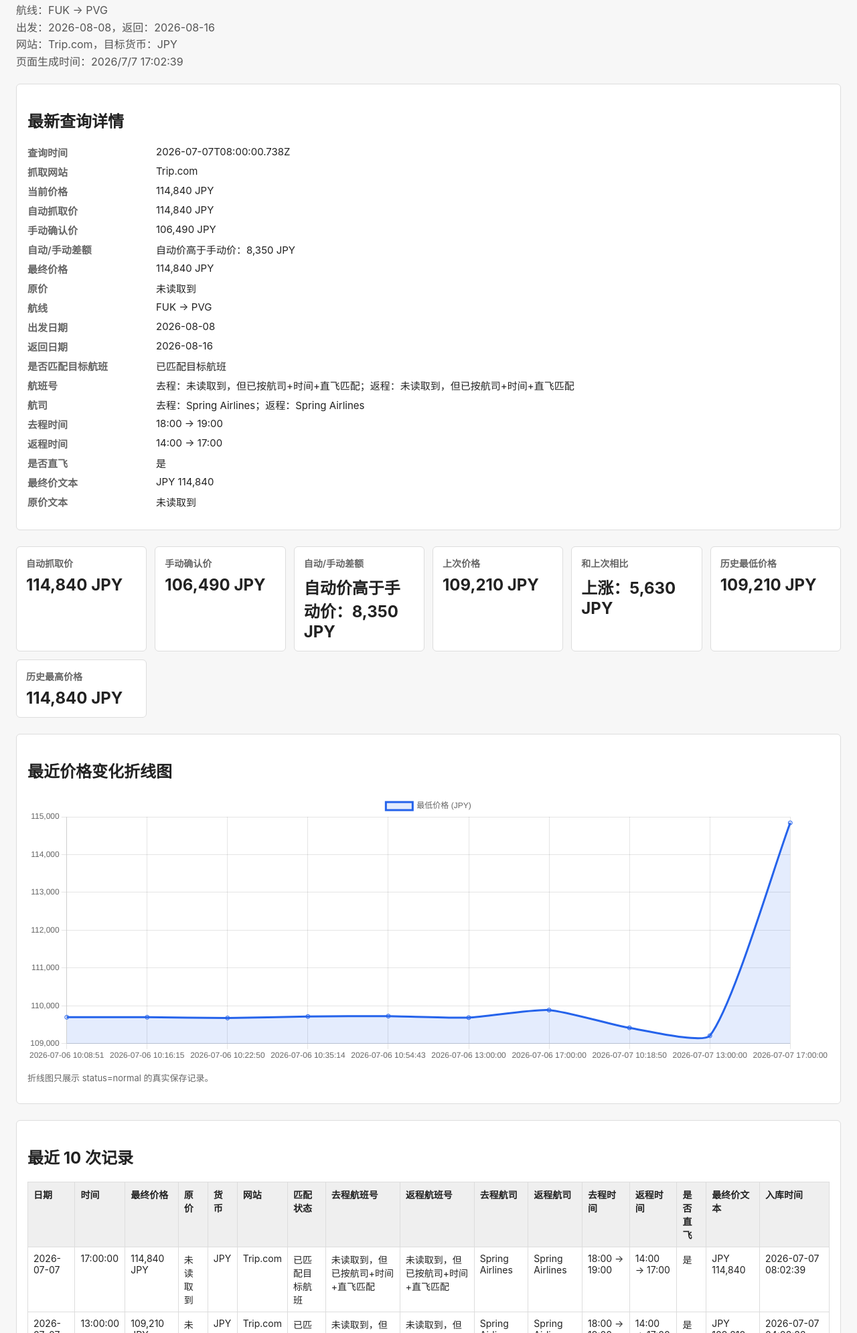
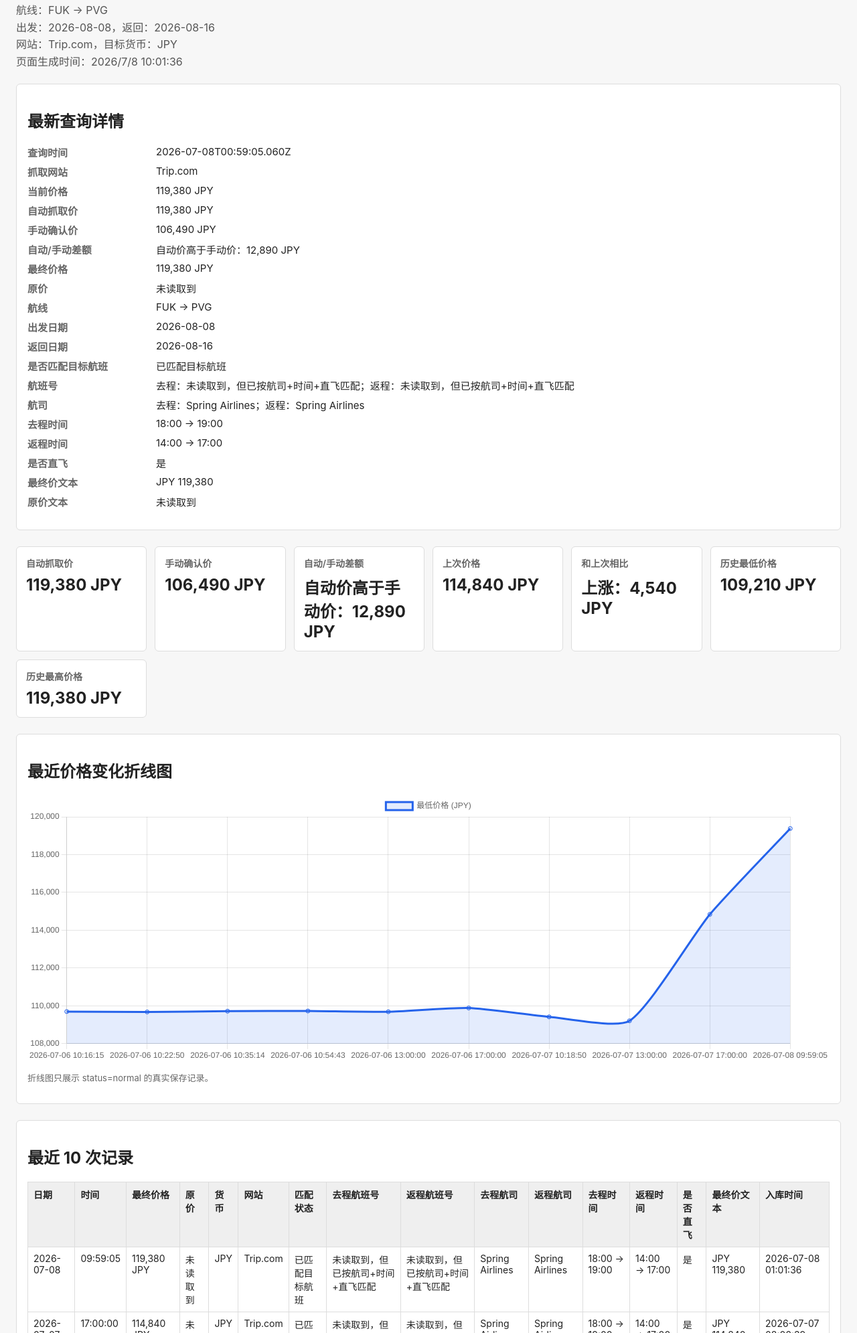
Before and after one commit to wenyue233/flight-price-monitor, a website: page index.html in a window 1280 px wide. Shown: the part 69-2060 px from the top of the page at 67% size. Drawn offline with nearby package versions, Linux system fonts and the light colour scheme.

Commit message:
update flight price dashboard

```diff
--- a/index.html
+++ b/index.html
@@ -107,26 +107,26 @@
     航线：FUK → PVG<br>
     出发：2026-08-08，返回：2026-08-16<br>
     网站：Trip.com，目标货币：JPY<br>
-    页面生成时间：2026/7/7 17:02:39
+    页面生成时间：2026/7/8 10:01:36
   </div>
 
   <section class="details">
     <h2>最新查询详情</h2>
     <dl class="detailsGrid">
       <dt>查询时间</dt>
-      <dd>2026-07-07T08:00:00.738Z</dd>
+      <dd>2026-07-08T00:59:05.060Z</dd>
       <dt>抓取网站</dt>
       <dd>Trip.com</dd>
       <dt>当前价格</dt>
-      <dd>114,840 JPY</dd>
+      <dd>119,380 JPY</dd>
       <dt>自动抓取价</dt>
-      <dd>114,840 JPY</dd>
+      <dd>119,380 JPY</dd>
       <dt>手动确认价</dt>
       <dd>106,490 JPY</dd>
       <dt>自动/手动差额</dt>
-      <dd>自动价高于手动价：8,350 JPY</dd>
+      <dd>自动价高于手动价：12,890 JPY</dd>
       <dt>最终价格</dt>
-      <dd>114,840 JPY</dd>
+      <dd>119,380 JPY</dd>
       <dt>原价</dt>
       <dd>未读取到</dd>
       <dt>航线</dt>
@@ -148,7 +148,7 @@
       <dt>是否直飞</dt>
       <dd>是</dd>
       <dt>最终价文本</dt>
-      <dd>JPY 114,840</dd>
+      <dd>JPY 119,380</dd>
       <dt>原价文本</dt>
       <dd>未读取到</dd>
     </dl>
@@ -157,7 +157,7 @@
   <section class="cards">
     <div class="card">
       <h2>自动抓取价</h2>
-      <div class="value">114,840 JPY</div>
+      <div class="value">119,380 JPY</div>
     </div>
     <div class="card">
       <h2>手动确认价</h2>
@@ -165,15 +165,15 @@
     </div>
     <div class="card">
       <h2>自动/手动差额</h2>
-      <div class="value">自动价高于手动价：8,350 JPY</div>
+      <div class="value">自动价高于手动价：12,890 JPY</div>
     </div>
     <div class="card">
       <h2>上次价格</h2>
-      <div class="value">109,210 JPY</div>
+      <div class="value">114,840 JPY</div>
     </div>
     <div class="card">
       <h2>和上次相比</h2>
-      <div class="value">上涨：5,630 JPY</div>
+      <div class="value">上涨：4,540 JPY</div>
     </div>
     <div class="card">
       <h2>历史最低价格</h2>
@@ -181,7 +181,7 @@
     </div>
     <div class="card">
       <h2>历史最高价格</h2>
-      <div class="value">114,840 JPY</div>
+      <div class="value">119,380 JPY</div>
     </div>
   </section>
 
@@ -215,6 +215,25 @@
         </tr>
       </thead>
       <tbody>
+
+      <tr>
+        <td>2026-07-08</td>
+        <td>09:59:05</td>
+        <td>119,380 JPY</td>
+        <td>未读取到</td>
+        <td>JPY</td>
+        <td>Trip.com</td>
+        <td>已匹配目标航班</td>
+        <td>未读取到，但已按航司+时间+直飞匹配</td>
+        <td>未读取到，但已按航司+时间+直飞匹配</td>
+        <td>Spring Airlines</td>
+        <td>Spring Airlines</td>
+        <td>18:00 → 19:00</td>
+        <td>14:00 → 17:00</td>
+        <td>是</td>
+        <td>JPY 119,380</td>
+        <td>2026-07-08 01:01:36</td>
+      </tr>
 
       <tr>
         <td>2026-07-07</td>
@@ -387,25 +406,6 @@
         <td>2026-07-06 01:18:44</td>
       </tr>
 
-      <tr>
-        <td>2026-07-06</td>
-        <td>10:08:51</td>
-        <td>109,700 JPY</td>
-        <td>未读取到</td>
-        <td>JPY</td>
-        <td>Trip.com</td>
-        <td>已匹配目标航班</td>
-        <td>未读取到，但已按航司+时间+直飞匹配</td>
-        <td>未读取到，但已按航司+时间+直飞匹配</td>
-        <td>Spring Airlines</td>
-        <td>Spring Airlines</td>
-        <td>18:00 → 19:00</td>
-        <td>14:00 → 17:00</td>
-        <td>是</td>
-        <td>JPY 109,700</td>
-        <td>2026-07-06 01:11:25</td>
-      </tr>
-
       </tbody>
     </table>
   </section>
@@ -429,8 +429,8 @@
 
   <script src="https://cdn.jsdelivr.net/npm/chart.js"></script>
   <script>
-    const chartLabels = ["2026-07-06 10:08:51","2026-07-06 10:16:15","2026-07-06 10:22:50","2026-07-06 10:35:14","2026-07-06 10:54:43","2026-07-06 13:00:00","2026-07-06 17:00:00","2026-07-07 10:18:50","2026-07-07 13:00:00","2026-07-07 17:00:00"];
-    const chartPrices = [109700,109700,109680,109720,109730,109690,109890,109420,109210,114840];
+    const chartLabels = ["2026-07-06 10:16:15","2026-07-06 10:22:50","2026-07-06 10:35:14","2026-07-06 10:54:43","2026-07-06 13:00:00","2026-07-06 17:00:00","2026-07-07 10:18:50","2026-07-07 13:00:00","2026-07-07 17:00:00","2026-07-08 09:59:05"];
+    const chartPrices = [109700,109680,109720,109730,109690,109890,109420,109210,114840,119380];
     const chartCurrency = "JPY";
 
     new Chart(document.getElementById('priceChart'), {
```
Also changed, not shown: dashboard.html (+33 -33 lines).
